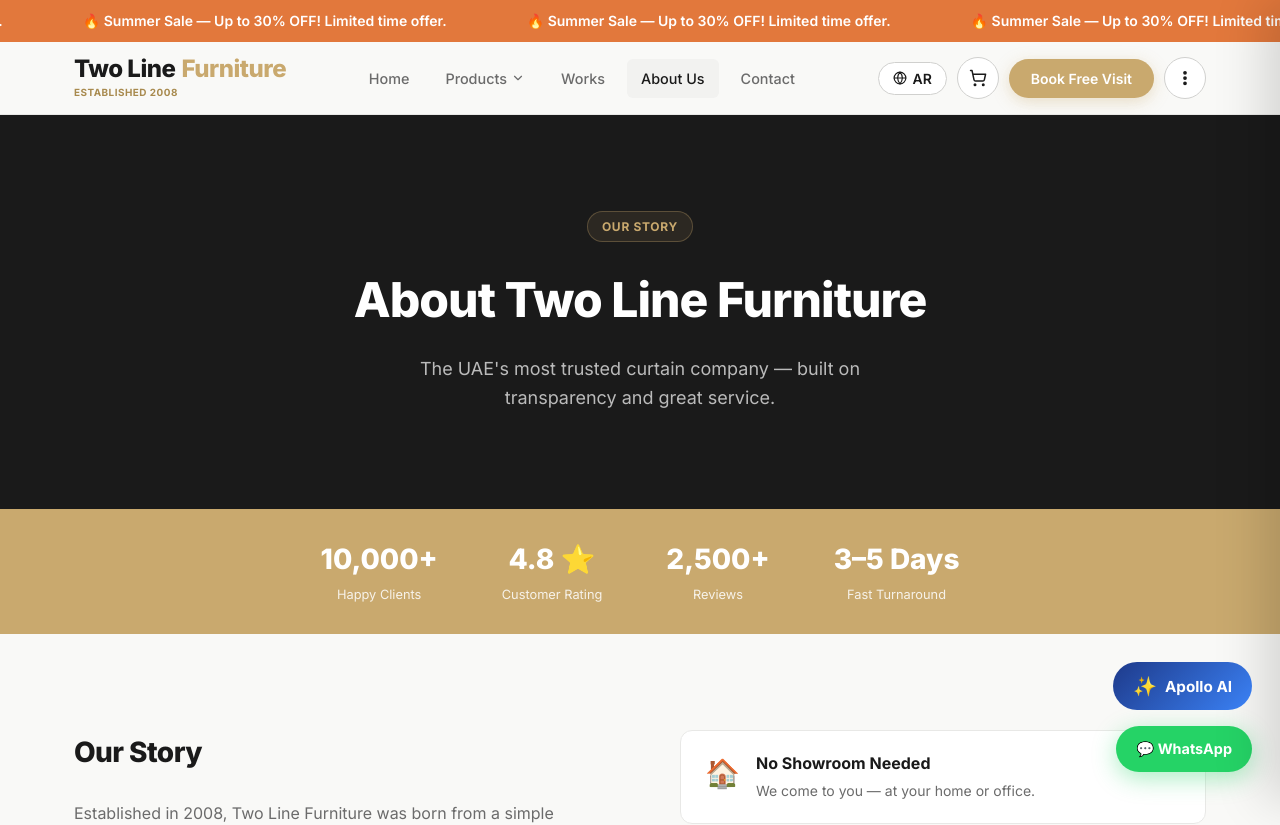
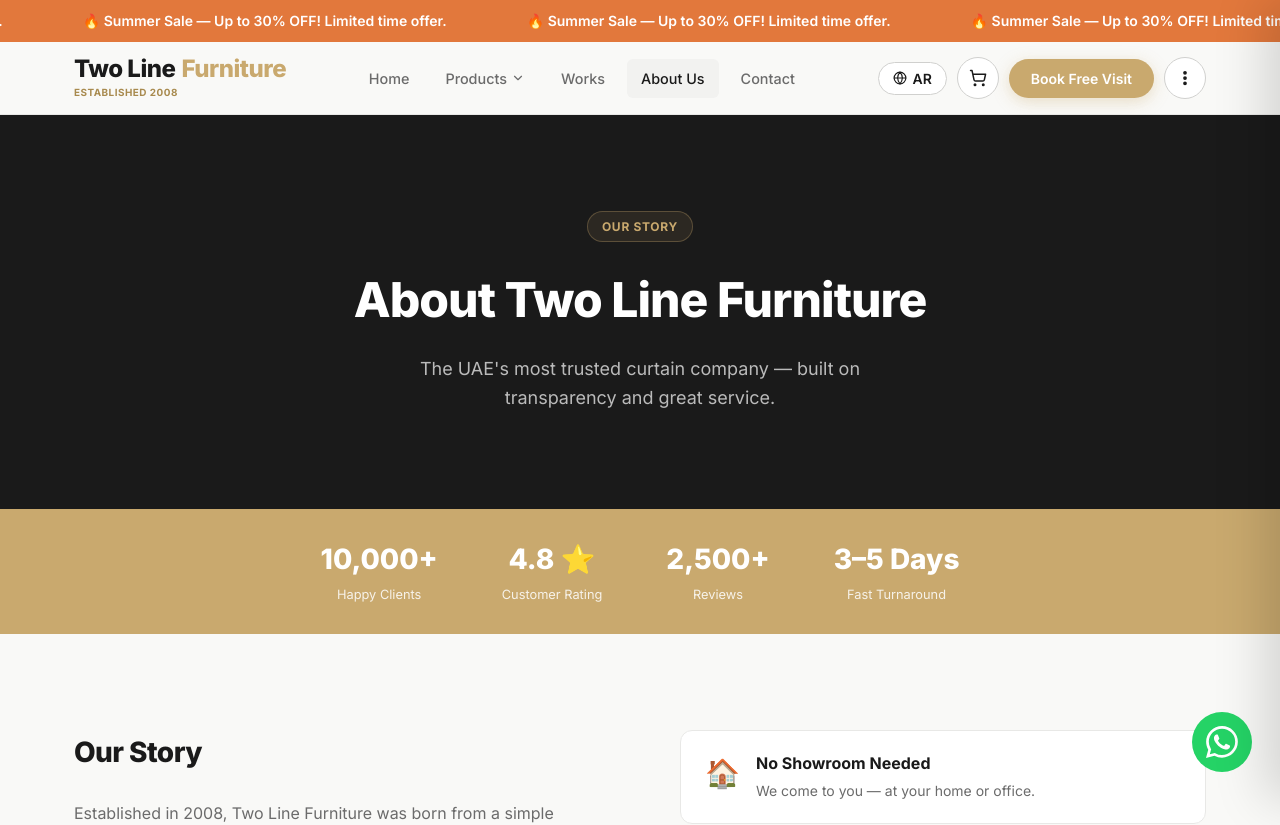
Before and after one commit to Muhammedfayis011/twoline, a React (Vite) app in the folder frontend/: page /about in a window 1280 px wide. Shown: the top 825 px of the page. Built offline with nearby package versions, Linux system fonts and the light colour scheme.

Commit message:
UI: Updated WhatsApp float button to round with blooming animation

```diff
--- a/frontend/src/App.jsx
+++ b/frontend/src/App.jsx
@@ -11,7 +11,7 @@ import ContactPage from './pages/ContactPage';
 import CompletedWorksPage from './pages/CompletedWorksPage';
 import AdminPage from './pages/AdminPage';
 import { logInquiry } from './utils/logInquiry';
-import ApolloAssistant from './components/ApolloAssistant/ApolloAssistant';
+import TwoLineAssistant from './components/TwoLineAssistant/TwoLineAssistant';
 
 export default function App() {
   const [loading, setLoading] = useState(true);
@@ -82,11 +82,13 @@ export default function App() {
         aria-label="Chat on WhatsApp"
         style={{ border: 'none', cursor: 'pointer' }}
       >
-        💬 WhatsApp
+        <svg xmlns="http://www.w3.org/2000/svg" width="32" height="32" fill="currentColor" viewBox="0 0 16 16">
+          <path d="M13.601 2.326A7.85 7.85 0 0 0 7.994 0C3.627 0 .068 3.558.064 7.926c0 1.399.366 2.76 1.057 3.965L0 16l4.204-1.102a7.9 7.9 0 0 0 3.79.965h.004c4.368 0 7.926-3.558 7.93-7.93A7.9 7.9 0 0 0 13.6 2.326zM7.994 14.521a6.6 6.6 0 0 1-3.356-.92l-.24-.144-2.494.654.666-2.433-.156-.251a6.56 6.56 0 0 1-1.007-3.505c0-3.626 2.957-6.584 6.591-6.584a6.56 6.56 0 0 1 4.66 1.931 6.56 6.56 0 0 1 1.928 4.66c-.004 3.639-2.961 6.592-6.592 6.592m3.615-4.934c-.197-.099-1.17-.578-1.353-.646-.182-.065-.315-.099-.445.099-.133.197-.513.646-.627.775-.114.133-.232.148-.43.05-.197-.1-.836-.308-1.592-.985-.59-.525-.985-1.175-1.103-1.372-.114-.198-.011-.304.088-.403.087-.088.197-.232.296-.346.1-.114.133-.198.198-.33.065-.134.034-.248-.015-.347-.05-.099-.445-1.076-.612-1.47-.16-.389-.323-.335-.445-.34-.114-.007-.247-.007-.38-.007a.73.73 0 0 0-.529.247c-.182.198-.691.677-.691 1.654s.71 1.916.81 2.049c.098.133 1.394 2.132 3.383 2.992.47.205.84.326 1.129.418.475.152.904.129 1.246.08.38-.058 1.171-.48 1.338-.943.164-.464.164-.86.114-.943-.049-.084-.182-.133-.38-.232"/>
+        </svg>
       </button>
 
-      {/* Apollo AI Assistant Widget */}
-      <ApolloAssistant />
+      {/* Two Line AI Assistant Widget */}
+      <TwoLineAssistant />
     </>
   );
 }
--- a/frontend/src/components/ApolloAssistant/ApolloAssistant.css
+++ /dev/null
@@ -1,210 +0,0 @@
-.apollo-assistant-wrapper {
-  position: fixed;
-  bottom: 90px;
-  right: 28px;
-  z-index: 9999;
-  display: flex;
-  flex-direction: column;
-  align-items: flex-end;
-}
-
-.apollo-assistant-wrapper.rtl {
-  right: auto;
-  left: 24px;
-  align-items: flex-start;
-}
-
-/* Floating Button */
-.apollo-float-btn {
-  display: flex;
-  align-items: center;
-  gap: 8px;
-  background: linear-gradient(135deg, #1E3A8A 0%, #3B82F6 100%);
-  color: white;
-  border: none;
-  padding: 12px 20px;
-  border-radius: 50px;
-  font-family: inherit;
-  font-size: 0.95rem;
-  font-weight: 700;
-  cursor: pointer;
-  box-shadow: 0 4px 14px rgba(59, 130, 246, 0.4);
-  transition: all 0.3s ease;
-  animation: pulseGlow 2s infinite;
-}
-
-.apollo-float-btn:hover {
-  transform: translateY(-2px);
-  box-shadow: 0 6px 20px rgba(59, 130, 246, 0.6);
-}
-
-.apollo-icon {
-  font-size: 1.2rem;
-}
-
-/* Chat Window */
-.apollo-chat-window {
-  position: absolute;
-  bottom: 60px; /* Above the button */
-  right: 0;
-  width: 350px;
-  height: 500px;
-  max-height: 70vh;
-  background: var(--surface, #ffffff);
-  border: 1px solid var(--border, #e5e7eb);
-  border-radius: 16px;
-  box-shadow: 0 10px 40px rgba(0, 0, 0, 0.15);
-  display: flex;
-  flex-direction: column;
-  overflow: hidden;
-  animation: slideUpFade 0.3s ease;
-  transform-origin: bottom right;
-}
-
-.apollo-assistant-wrapper.rtl .apollo-chat-window {
-  right: auto;
-  left: 0;
-  transform-origin: bottom left;
-}
-
-.apollo-chat-header {
-  background: linear-gradient(135deg, #1E3A8A 0%, #3B82F6 100%);
-  color: white;
-  padding: 16px;
-  display: flex;
-  justify-content: space-between;
-  align-items: center;
-}
-
-.apollo-header-title {
-  display: flex;
-  align-items: center;
-  gap: 12px;
-}
-
-.apollo-close-btn {
-  background: none;
-  border: none;
-  color: white;
-  font-size: 1.2rem;
-  cursor: pointer;
-  opacity: 0.8;
-  transition: opacity 0.2s;
-}
-
-.apollo-close-btn:hover {
-  opacity: 1;
-}
-
-.apollo-chat-body {
-  flex: 1;
-  padding: 16px;
-  overflow-y: auto;
-  background: var(--surface-2, #f9fafb);
-  display: flex;
-  flex-direction: column;
-  gap: 12px;
-}
-
-.apollo-msg-row {
-  display: flex;
-  width: 100%;
-}
-
-.apollo-msg-row.assistant {
-  justify-content: flex-start;
-}
-
-.apollo-msg-row.user {
-  justify-content: flex-end;
-}
-
-.apollo-bubble {
-  max-width: 80%;
-  padding: 10px 14px;
-  border-radius: 12px;
-  font-size: 0.9rem;
-  line-height: 1.4;
-}
-
-.apollo-msg-row.assistant .apollo-bubble {
-  background: white;
-  border: 1px solid var(--border, #e5e7eb);
-  color: var(--text, #111827);
-  border-bottom-left-radius: 4px;
-}
-
-.apollo-msg-row.user .apollo-bubble {
-  background: #3B82F6;
-  color: white;
-  border-bottom-right-radius: 4px;
-}
-
-.apollo-chat-footer {
-  display: flex;
-  padding: 12px;
-  background: var(--surface, #ffffff);
-  border-top: 1px solid var(--border, #e5e7eb);
-  gap: 8px;
-}
-
-.apollo-chat-footer input {
-  flex: 1;
-  padding: 10px 14px;
-  border: 1px solid var(--border-strong, #d1d5db);
-  border-radius: 20px;
-  font-family: inherit;
-  font-size: 0.9rem;
-  outline: none;
-  background: var(--surface-2, #f9fafb);
-  color: var(--text, #111827);
-}
-
-.apollo-chat-footer input:focus {
-  border-color: #3B82F6;
-}
-
-.apollo-send-btn {
-  background: #3B82F6;
-  color: white;
-  border: none;
-  padding: 0 16px;
-  border-radius: 20px;
-  font-weight: 700;
-  cursor: pointer;
-  transition: background 0.2s;
-}
-
-.apollo-send-btn:hover {
-  background: #2563EB;
-}
-
-@keyframes slideUpFade {
-  from {
-    opacity: 0;
-    transform: translateY(20px) scale(0.95);
-  }
-  to {
-    opacity: 1;
-    transform: translateY(0) scale(1);
-  }
-}
-
-@keyframes pulseGlow {
-  0% {
-    box-shadow: 0 0 0 0 rgba(59, 130, 246, 0.4);
-  }
-  70% {
-    box-shadow: 0 0 0 10px rgba(59, 130, 246, 0);
-  }
-  100% {
-    box-shadow: 0 0 0 0 rgba(59, 130, 246, 0);
-  }
-}
-
-/* Mobile Adjustments */
-@media (max-width: 768px) {
-  .apollo-chat-window {
-    width: calc(100vw - 48px); /* Full width minus margin */
-  }
-}
--- a/frontend/src/components/ApolloAssistant/ApolloAssistant.jsx
+++ /dev/null
@@ -1,84 +0,0 @@
-import { useState } from 'react';
-import './ApolloAssistant.css';
-import { useLanguage } from '../../context/LanguageContext';
-
-export default function ApolloAssistant() {
-  const { isAr } = useLanguage();
-  const [isOpen, setIsOpen] = useState(false);
-  const [messages, setMessages] = useState([
-    { role: 'assistant', text: isAr ? 'مرحباً! أنا مستشار الذكاء الاصطناعي أبولو الخاص بك. كيف يمكنني مساعدتك في اختيار الأثاث المثالي اليوم؟' : 'Hello! I am Apollo, your AI Design Assistant. How can I help you pick the perfect furniture today?' }
-  ]);
-  const [input, setInput] = useState('');
-
-  const toggleChat = () => setIsOpen(!isOpen);
-
-  const handleSend = (e) => {
-    e.preventDefault();
-    if (!input.trim()) return;
-
-    // Add user message
-    const newMessages = [...messages, { role: 'user', text: input }];
-    setMessages(newMessages);
-    setInput('');
-
-    // Simulate AI response
-    setTimeout(() => {
-      setMessages([...newMessages, {
-        role: 'assistant',
-        text: isAr ? 'شكراً لرسالتك! أحد خبرائنا (أو ميزة الذكاء الاصطناعي الكاملة) سيرد قريباً.' : 'Thanks for reaching out! One of our experts (or the full AI backend) will respond shortly.'
-      }]);
-    }, 1000);
-  };
-
-  return (
-    <div className={`apollo-assistant-wrapper ${isAr ? 'rtl' : 'ltr'}`}>
-      {/* Floating Button */}
-      <button
-        className="apollo-float-btn"
-        onClick={toggleChat}
-        aria-label="Toggle Apollo AI Assistant"
-      >
-        <span className="apollo-icon">✨</span>
-        <span className="apollo-btn-text">{isAr ? 'أبولو الذكاء الاصطناعي' : 'Apollo AI'}</span>
-      </button>
-
-      {/* Chat Window */}
-      {isOpen && (
-        <div className="apollo-chat-window">
-          <div className="apollo-chat-header">
-            <div className="apollo-header-title">
-              <span className="apollo-icon">✨</span>
-              <div>
-                <strong>{isAr ? 'مساعد أبولو' : 'Apollo Assistant'}</strong>
-                <div style={{ fontSize: '0.75rem', opacity: 0.8 }}>{isAr ? 'متصل دائماً' : 'Always Online'}</div>
-              </div>
-            </div>
-            <button className="apollo-close-btn" onClick={toggleChat}>✕</button>
-          </div>
-
-          <div className="apollo-chat-body">
-            {messages.map((msg, idx) => (
-              <div key={idx} className={`apollo-msg-row ${msg.role}`}>
-                <div className="apollo-bubble">
-                  {msg.text}
-                </div>
-              </div>
-            ))}
-          </div>
-
-          <form className="apollo-chat-footer" onSubmit={handleSend}>
-            <input
-              type="text"
-              placeholder={isAr ? 'اكتب رسالتك...' : 'Type your message...'}
-              value={input}
-              onChange={(e) => setInput(e.target.value)}
-            />
-            <button type="submit" className="apollo-send-btn">
-              {isAr ? 'إرسال' : 'Send'}
-            </button>
-          </form>
-        </div>
-      )}
-    </div>
-  );
-}
--- a/frontend/src/index.css
+++ b/frontend/src/index.css
@@ -1981,16 +1981,28 @@ footer {
   z-index: 999;
   display: flex;
   align-items: center;
-  gap: 10px;
+  justify-content: center;
   background: #25D366;
   color: white;
-  padding: 14px 20px;
-  border-radius: var(--radius-full);
-  font-weight: 700;
-  font-size: 0.9rem;
-  box-shadow: 0 6px 24px rgba(37,211,102,0.4);
+  width: 60px;
+  height: 60px;
+  border-radius: 50%;
+  box-shadow: 0 4px 14px rgba(37, 211, 102, 0.4);
   transition: all var(--transition);
   text-decoration: none;
+  animation: whatsappBloom 2s infinite;
+}
+
+@keyframes whatsappBloom {
+  0% {
+    box-shadow: 0 0 0 0 rgba(37, 211, 102, 0.5);
+  }
+  70% {
+    box-shadow: 0 0 0 15px rgba(37, 211, 102, 0);
+  }
+  100% {
+    box-shadow: 0 0 0 0 rgba(37, 211, 102, 0);
+  }
 }
 
 [dir="rtl"] .whatsapp-float {
```
